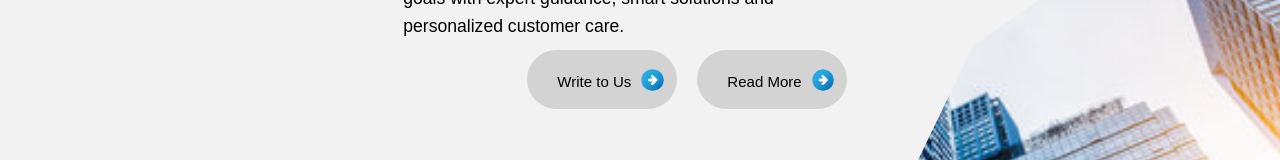
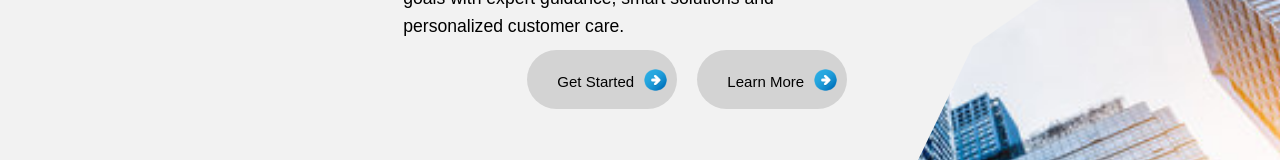
Before and after one commit to kaveenskn/InternQuest-web-Group2, a React (Vite) app: page /employers in a window 1280 px wide. Shown: the part 274-434 px from the top of the page. Built offline with nearby package versions, Linux system fonts and the light colour scheme.

Commit message:
Change buttons

```diff
--- a/src/component/EmHero.jsx
+++ b/src/component/EmHero.jsx
@@ -16,11 +16,11 @@ const EmHero = () => {
           </p>
           <div className="button-group">
             <div className="hero-explore1">
-              <p>Write to Us</p>
+              <p>Get Started</p>
               <img src={arrow} alt="arrow" className="style-arrow" />
             </div>
             <div className="hero-explore2">
-              <p>Read More</p>
+              <p>Learn More</p>
               <img src={arrow} alt="arrow" className="style-arrow" />
             </div>
           </div>
```
